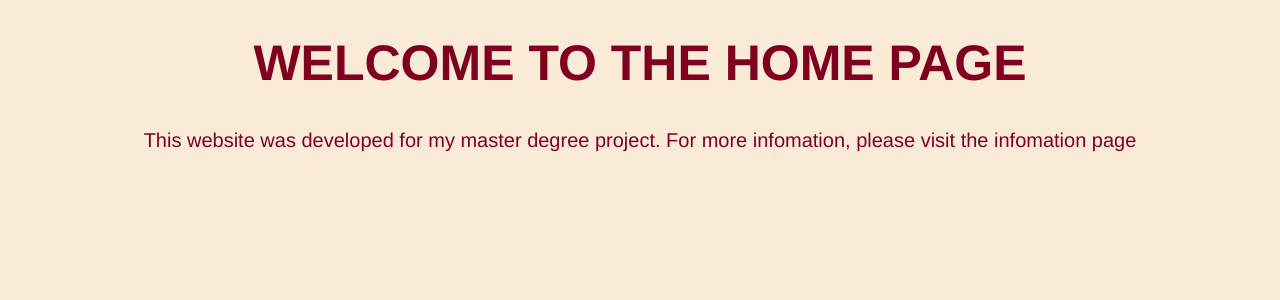
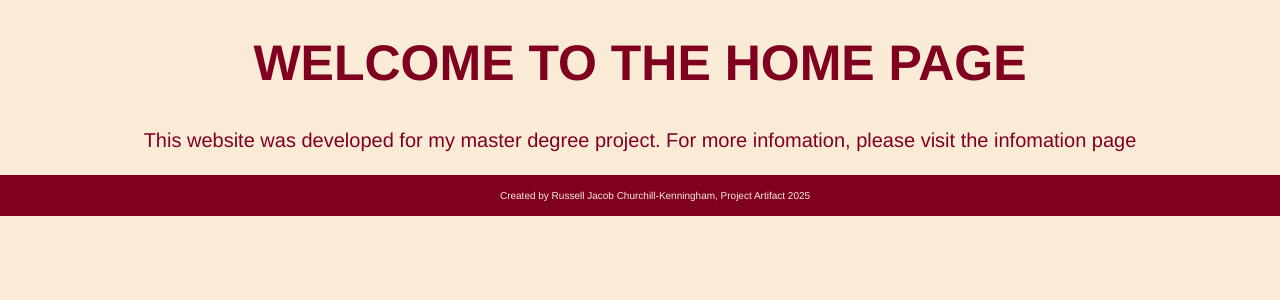
Before and after one commit to mrcurrlyhair/Project, a Flask app: page / in a window 1280 px wide. Shown: the part 70-370 px from the top of the page. Run offline with Flask 3, Linux system fonts and the light colour scheme; parts of the project's set-up code (start-up, migrations or seed data) failed here and were passed over.

Commit message:
Added Footer
Added footer

```diff
--- a/templates/account.html
+++ b/templates/account.html
@@ -39,5 +39,11 @@
             </form>
         </div>
     </div>
+
+    <footer class="footer">
+    Created by Russell Jacob Churchill-Kenningham, Project Artifact 2025
+    </footer>
+
+
 </body>
 </html>
--- a/templates/home.html
+++ b/templates/home.html
@@ -44,6 +44,11 @@
         For more infomation, please visit the infomation page
     </p>
 
+    <footer class="footer">
+    Created by Russell Jacob Churchill-Kenningham, Project Artifact 2025
+    </footer>
+
+
 
 </body>
 </html>
--- a/templates/information.html
+++ b/templates/information.html
@@ -33,5 +33,9 @@
         likely to develope.
     </p>
 
+    <footer class="footer">
+    Created by Russell Jacob Churchill-Kenningham, Project Artifact 2025
+    </footer>
+
 </body>
 </html>
--- a/templates/login.html
+++ b/templates/login.html
@@ -49,5 +49,10 @@
         </div>
     </div>
 
+    <footer class="footer">
+    Created by Russell Jacob Churchill-Kenningham, Project Artifact 2025
+    </footer>
+
+
 </body>
 </html>
--- a/templates/medical_records.html
+++ b/templates/medical_records.html
@@ -160,5 +160,11 @@
         </form>
     </div>
 
+
+    <footer class="footer">
+    Created by Russell Jacob Churchill-Kenningham, Project Artifact 2025
+    </footer>
+
+
 </body>
 </html>
--- a/templates/predictor.html
+++ b/templates/predictor.html
@@ -50,5 +50,9 @@
         <p class="alert">No medical data found. Please update your medical records.</p>
     {% endif %}
 
+    <footer class="footer">
+    Created by Russell Jacob Churchill-Kenningham, Project Artifact 2025
+    </footer>
+
 </body>
 </html>
--- a/templates/signup.html
+++ b/templates/signup.html
@@ -54,5 +54,9 @@
         </div>
     </div>
 
+    <footer class="footer">
+    Created by Russell Jacob Churchill-Kenningham, Project Artifact 2025
+    </footer>
+
 </body>
 </html>
```
Also changed, not shown: graphs.py (+4 -4 lines).
